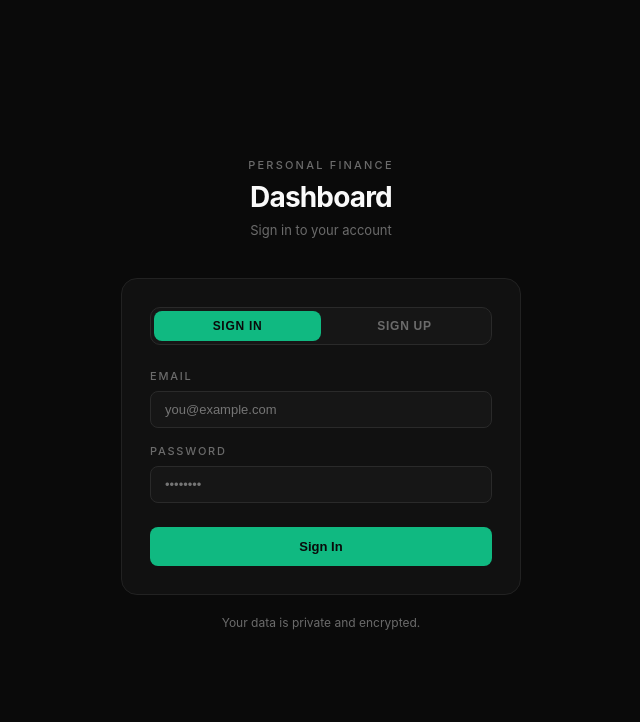
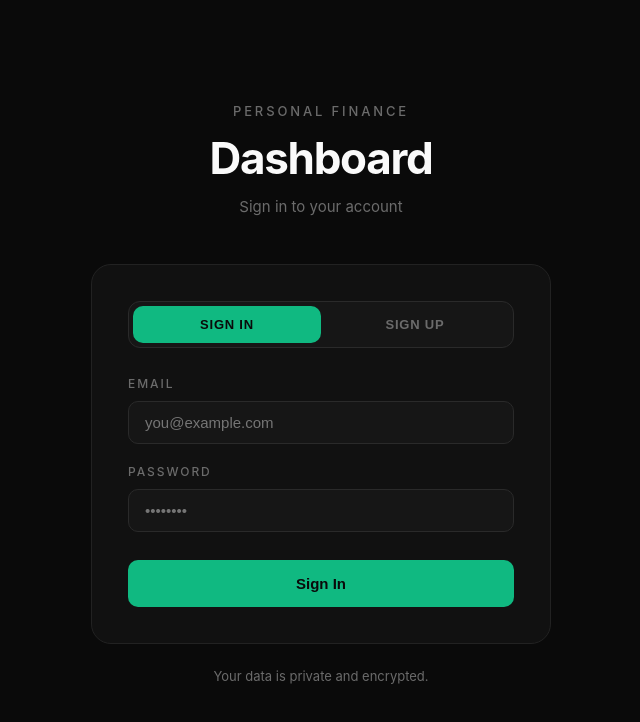
Before and after one commit to Vedanthexe/finance-dashboard, a React (Vite) app: page / in a window 1280 px wide. Shown: the top 722 px of the page, without its empty margins (319-959 px from the left). Built offline with nearby package versions, Linux system fonts and the light colour scheme; no server answers.

Commit message:
bigger auth page text

```diff
--- a/src/Auth.jsx
+++ b/src/Auth.jsx
@@ -32,49 +32,49 @@ export default function Auth() {
     setLoading(false)
   }
 
-  const inp = { width: '100%', boxSizing: 'border-box', padding: '10px 14px', fontSize: 13, color: T.text, background: T.inputBg, border: `1px solid ${T.inputBorder}`, borderRadius: 8, outline: 'none' }
-  const lbl = { display: 'block', fontSize: 11, fontWeight: 500, letterSpacing: '0.16em', textTransform: 'uppercase', color: T.textMuted, marginBottom: 8 }
+  const inp = { width: '100%', boxSizing: 'border-box', padding: '12px 16px', fontSize: 15, color: T.text, background: T.inputBg, border: `1px solid ${T.inputBorder}`, borderRadius: 10, outline: 'none' }
+  const lbl = { display: 'block', fontSize: 12, fontWeight: 500, letterSpacing: '0.16em', textTransform: 'uppercase', color: T.textMuted, marginBottom: 10 }
 
   return (
     <div style={{ minHeight: '100vh', background: T.bg, display: 'flex', alignItems: 'center', justifyContent: 'center', fontFamily: "'Inter', system-ui, sans-serif", padding: '16px' }}>
-      <div style={{ width: '100%', maxWidth: 400 }}>
-        <div style={{ textAlign: 'center', marginBottom: 40 }}>
-          <p style={{ fontSize: 11, fontWeight: 500, letterSpacing: '0.2em', textTransform: 'uppercase', color: T.textMuted, margin: '0 0 8px' }}>Personal Finance</p>
-          <h1 style={{ fontSize: 28, fontWeight: 700, color: T.text, margin: 0, letterSpacing: '-0.03em' }}>Dashboard</h1>
-          <p style={{ fontSize: 13, color: T.textMuted, margin: '8px 0 0' }}>{mode === 'login' ? 'Sign in to your account' : 'Create your account'}</p>
+      <div style={{ width: '100%', maxWidth: 460 }}>
+        <div style={{ textAlign: 'center', marginBottom: 48 }}>
+          <p style={{ fontSize: 13, fontWeight: 500, letterSpacing: '0.22em', textTransform: 'uppercase', color: T.textMuted, margin: '0 0 12px' }}>Personal Finance</p>
+          <h1 style={{ fontSize: 44, fontWeight: 700, color: T.text, margin: 0, letterSpacing: '-0.03em' }}>Dashboard</h1>
+          <p style={{ fontSize: 15, color: T.textMuted, margin: '12px 0 0' }}>{mode === 'login' ? 'Sign in to your account' : 'Create your account'}</p>
         </div>
-        <div style={{ background: T.card, border: `1px solid ${T.border}`, borderRadius: 16, padding: 28 }}>
-          <div style={{ display: 'flex', background: T.inputBg, border: `1px solid ${T.inputBorder}`, borderRadius: 10, padding: 3, marginBottom: 24 }}>
+        <div style={{ background: T.card, border: `1px solid ${T.border}`, borderRadius: 20, padding: 36 }}>
+          <div style={{ display: 'flex', background: T.inputBg, border: `1px solid ${T.inputBorder}`, borderRadius: 12, padding: 4, marginBottom: 28 }}>
             {['login', 'signup'].map((m) => (
               <button key={m} type="button" onClick={() => { setMode(m); setError(null); setMessage(null) }}
-                style={{ flex: 1, padding: '8px', fontSize: 12, fontWeight: 600, letterSpacing: '0.06em', textTransform: 'uppercase', borderRadius: 8, border: 'none', cursor: 'pointer', background: mode === m ? T.positive : 'transparent', color: mode === m ? '#0A0A0A' : T.textMuted }}>
+                style={{ flex: 1, padding: '11px', fontSize: 13, fontWeight: 600, letterSpacing: '0.06em', textTransform: 'uppercase', borderRadius: 10, border: 'none', cursor: 'pointer', background: mode === m ? T.positive : 'transparent', color: mode === m ? '#0A0A0A' : T.textMuted }}>
                 {m === 'login' ? 'Sign In' : 'Sign Up'}
               </button>
             ))}
           </div>
           <form onSubmit={handleSubmit}>
             {mode === 'signup' && (
-              <div style={{ marginBottom: 16 }}>
+              <div style={{ marginBottom: 20 }}>
                 <label style={lbl}>Full Name</label>
                 <input type="text" required value={name} onChange={(e) => setName(e.target.value)} placeholder="Your name" style={inp} />
               </div>
             )}
-            <div style={{ marginBottom: 16 }}>
+            <div style={{ marginBottom: 20 }}>
               <label style={lbl}>Email</label>
               <input type="email" required value={email} onChange={(e) => setEmail(e.target.value)} placeholder="you@example.com" style={inp} />
             </div>
-            <div style={{ marginBottom: 24 }}>
+            <div style={{ marginBottom: 28 }}>
               <label style={lbl}>Password</label>
               <input type="password" required value={password} onChange={(e) => setPassword(e.target.value)} placeholder="••••••••" style={inp} />
             </div>
-            {error && <div style={{ padding: '10px 14px', borderRadius: 8, marginBottom: 16, fontSize: 13, background: T.negativeMuted, border: '1px solid rgba(244,63,94,0.2)', color: T.negative }}>{error}</div>}
-            {message && <div style={{ padding: '10px 14px', borderRadius: 8, marginBottom: 16, fontSize: 13, background: T.positiveMuted, border: '1px solid rgba(16,185,129,0.2)', color: T.positive }}>{message}</div>}
-            <button type="submit" disabled={loading} style={{ width: '100%', padding: '12px', fontSize: 13, fontWeight: 600, color: '#0A0A0A', background: T.positive, border: 'none', borderRadius: 8, cursor: loading ? 'not-allowed' : 'pointer', opacity: loading ? 0.7 : 1 }}>
+            {error && <div style={{ padding: '12px 16px', borderRadius: 10, marginBottom: 20, fontSize: 14, background: T.negativeMuted, border: '1px solid rgba(244,63,94,0.2)', color: T.negative }}>{error}</div>}
+            {message && <div style={{ padding: '12px 16px', borderRadius: 10, marginBottom: 20, fontSize: 14, background: T.positiveMuted, border: '1px solid rgba(16,185,129,0.2)', color: T.positive }}>{message}</div>}
+            <button type="submit" disabled={loading} style={{ width: '100%', padding: '15px', fontSize: 15, fontWeight: 600, color: '#0A0A0A', background: T.positive, border: 'none', borderRadius: 10, cursor: loading ? 'not-allowed' : 'pointer', opacity: loading ? 0.7 : 1 }}>
               {loading ? 'Please wait...' : mode === 'login' ? 'Sign In' : 'Create Account'}
             </button>
           </form>
         </div>
-        <p style={{ textAlign: 'center', fontSize: 12, color: T.textMuted, marginTop: 20 }}>Your data is private and encrypted.</p>
+        <p style={{ textAlign: 'center', fontSize: 13, color: T.textMuted, marginTop: 24 }}>Your data is private and encrypted.</p>
       </div>
     </div>
   )
```
